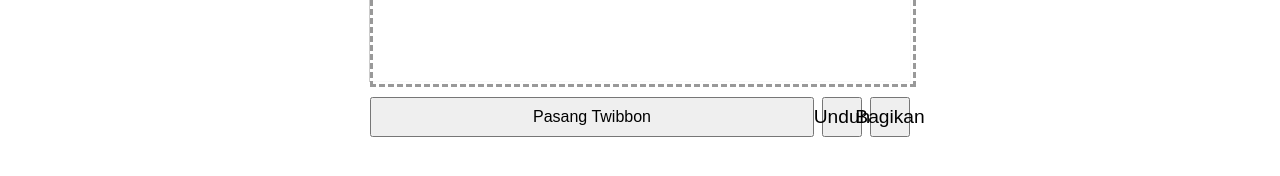
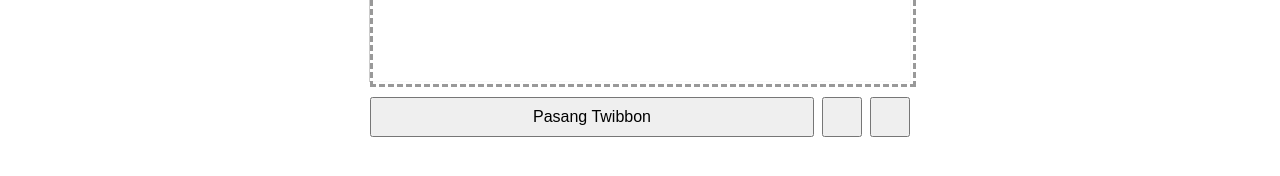
Before and after one commit to xtcodes/xtcodes.github.io, a Jekyll site: the page built from index.html, in a window 1280 px wide. Shown: the part 603-779 px from the top of the page. Built offline with Jekyll 4.4.1, drawn with Linux system fonts in a browser that asks for light colours.

Commit message:
Update index.html

```diff
--- a/index.html
+++ b/index.html
@@ -5,22 +5,23 @@ title: Halaman Utama
 
     <div class="twibbon-app">
 
-        <!-- Input file disembunyikan, akan dipicu oleh klik pada dropArea -->
         <input type="file" id="uploadImage" accept="image/*" style="display: none;">
 
-        <!-- Drop Area / Preview Area -->
         <div class="canvas-wrapper" id="dropArea">
             <canvas id="twibbonCanvas"></canvas>
-            <!-- Overlay untuk teks panduan drop -->
             <div id="dropOverlay" class="drop-overlay">
                 Unggah atau seret gambar di sini
             </div>
         </div>
 
         <div class="controls">
-            <!-- input[type="file"] dipindahkan dan disembunyikan -->
+            <!-- 1. Tombol Pasang Twibbon (akan fleksibel/flex-grow) -->
             <button id="btnTwibbon">Pasang Twibbon</button>
-            <button id="btnDownload">Unduh</button>
-            <button id="btnShare">Bagikan</button>
+
+            <!-- 2. Tombol Unduh (40x40 dengan ikon) -->
+            <button id="btnDownload" title="Unduh Gambar"><i class="fas fa-download"></i></button>
+
+            <!-- 3. Tombol Bagikan (40x40 dengan ikon) -->
+            <button id="btnShare" title="Bagikan Link"><i class="fas fa-share-alt"></i></button>
         </div>
     </div>
```
